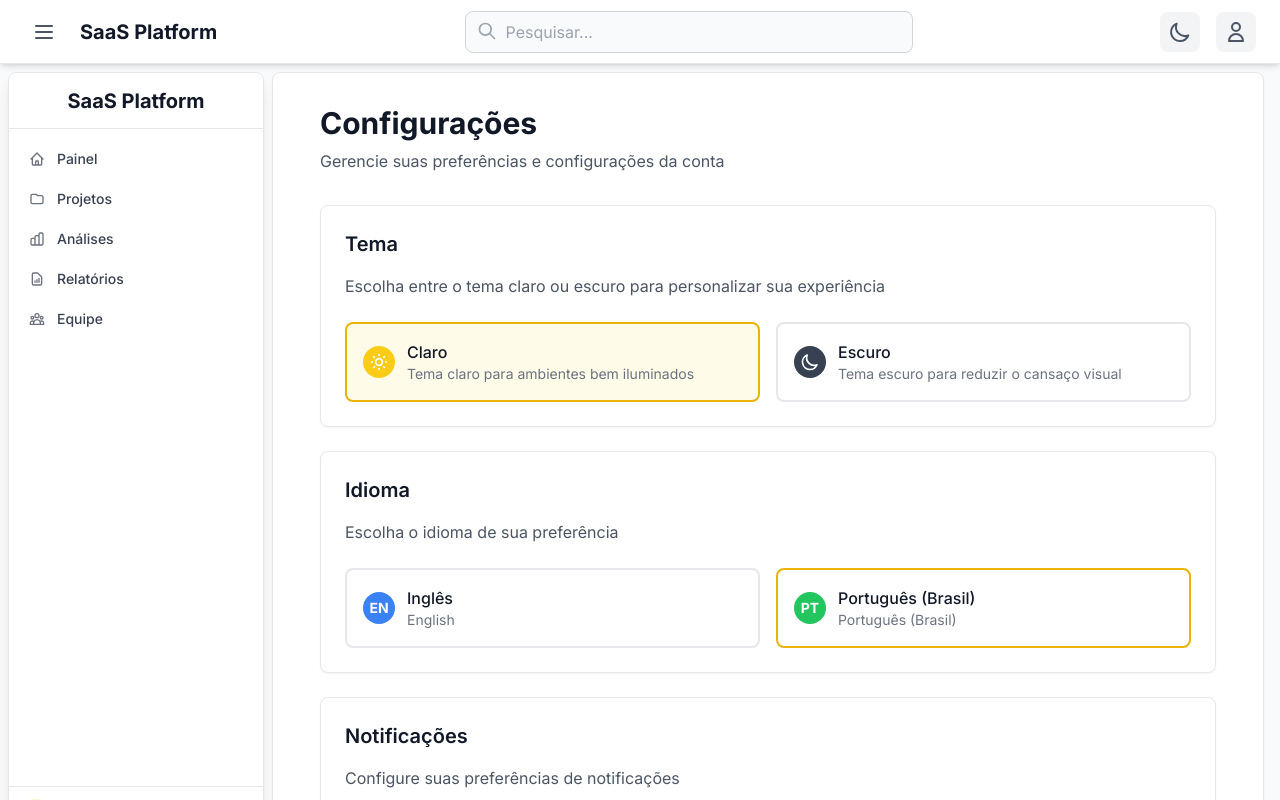
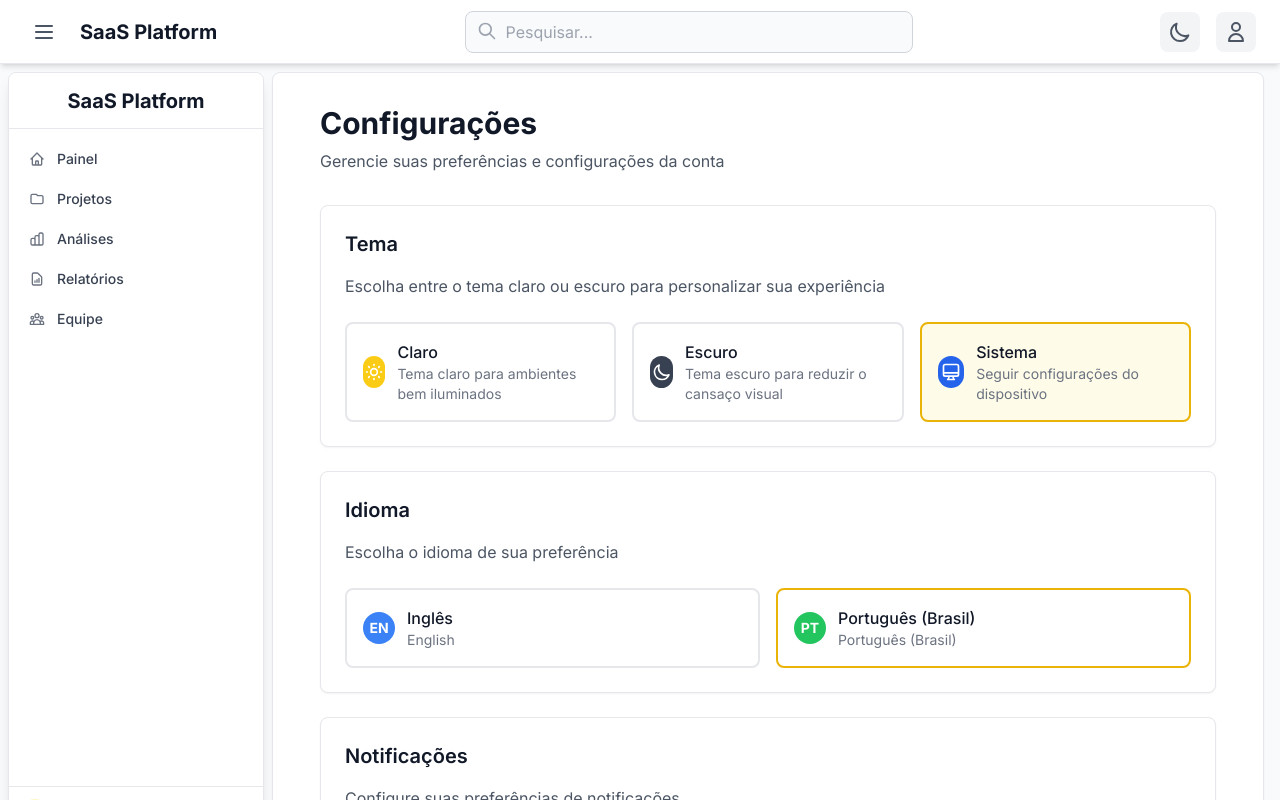
Before and after one commit to alencarconsultorias/template-saas-web, a Next.js app in the folder tsaas-web/: page /dashboard/settings in a window 1280 px wide. Shown: the top 800 px of the page. Built offline with nearby package versions, Linux system fonts and the light colour scheme; no server answers.

Commit message:
fix(TSAAS-209): darkmode-forms-fix

```diff
--- a/tsaas-web/src/app/(auth)/forgot-password/page.tsx
+++ b/tsaas-web/src/app/(auth)/forgot-password/page.tsx
@@ -51,7 +51,7 @@ export default function ForgotPasswordPage() {
       initial={{ opacity: 0, y: 20 }}
       animate={{ opacity: 1, y: 0 }}
       transition={{ duration: 0.5 }}
-      className="w-full max-w-md space-y-8 bg-white p-8 rounded-xl shadow-xl"
+      className="w-full max-w-md space-y-8 bg-white dark:bg-gray-900 p-8 rounded-xl shadow-xl border border-gray-200 dark:border-gray-700"
     >
       {/* Logo */}
       <div className="flex justify-center mb-8">
@@ -59,14 +59,14 @@ export default function ForgotPasswordPage() {
       </div>
 
       <div className="text-center">
-        <h2 className="text-3xl font-bold text-primary">{t("auth.forgotPassword.title")}</h2>
-        <p className="mt-2 text-gray-500">{t("auth.forgotPassword.subtitle")}</p>
+        <h2 className="text-3xl font-bold text-gray-900 dark:text-gray-100">{t("auth.forgotPassword.title")}</h2>
+        <p className="mt-2 text-gray-600 dark:text-gray-400">{t("auth.forgotPassword.subtitle")}</p>
       </div>
 
       {!isSubmitted ? (
         <form onSubmit={handleSubmit(onSubmit)} className="mt-8 space-y-6">
           <div>
-            <label htmlFor="email" className="text-sm font-medium text-gray-700">
+            <label htmlFor="email" className="text-sm font-medium text-gray-700 dark:text-gray-300">
               {t("auth.login.email")}
             </label>
             <input
@@ -79,8 +79,8 @@ export default function ForgotPasswordPage() {
               })}
               type="email"
               required
-              className={`mt-1 block w-full px-3 py-2 bg-gray-50 border rounded-md text-gray-900 focus:outline-none focus:ring-2 focus:ring-primary focus:border-transparent transition-colors ${
-                errors.email ? 'border-red-300 focus:ring-red-500' : 'border-gray-300'
+              className={`mt-1 block w-full px-3 py-2 bg-gray-50 dark:bg-gray-900 border border-gray-300 dark:border-gray-700 rounded-md text-gray-900 dark:text-gray-100 placeholder-gray-400 dark:placeholder-gray-500 focus:outline-none focus:ring-2 focus:ring-gold-600 focus:border-transparent transition-colors ${
+                errors.email ? 'border-red-300 focus:ring-red-500' : ''
               }`}
               placeholder={t("auth.login.emailPlaceholder")}
             />
@@ -92,17 +92,17 @@ export default function ForgotPasswordPage() {
           </div>
 
           {error && (
-            <div className="mb-4 p-4 bg-red-50 border border-red-200 rounded-lg text-red-700 text-sm">
+            <div className="mb-4 p-4 bg-red-50 dark:bg-red-500/10 border border-red-200 dark:border-red-500/20 rounded-lg text-red-700 dark:text-red-400 text-sm">
               <div className="text-center mb-3">
-                <svg className="w-5 h-5 mx-auto mb-2 text-red-500" fill="none" stroke="currentColor" viewBox="0 0 24 24">
+                <svg className="w-5 h-5 mx-auto mb-2 text-red-500 dark:text-red-400" fill="none" stroke="currentColor" viewBox="0 0 24 24">
                   <path strokeLinecap="round" strokeLinejoin="round" strokeWidth={2} d="M12 9v2m0 4h.01m-6.938 4h13.856c1.54 0 2.502-1.667 1.732-2.5L13.732 4c-.77-.833-1.964-.833-2.732 0L3.34 16.5c-.77.833.192 2.5 1.732 2.5z" />
                 </svg>
                 <p className="font-medium">{error}</p>
               </div>
 
               {errorType === "notFound" && (
-                <div className="text-center pt-2 border-t border-red-200">
-                  <p className="text-red-600 text-xs mb-2">{t("auth.forgotPassword.noAccount")}</p>
+                <div className="text-center pt-2 border-t border-red-200 dark:border-red-500/20">
+                  <p className="text-red-600 dark:text-red-400 text-xs mb-2">{t("auth.forgotPassword.noAccount")}</p>
                   <Link
                     href="/register"
                     className="inline-flex items-center text-xs text-gold-600 hover:text-gold-700 font-medium transition-colors"
@@ -124,7 +124,7 @@ export default function ForgotPasswordPage() {
             {t("auth.forgotPassword.submit")}
           </button>
 
-          <p className="text-center text-sm text-gray-500">
+          <p className="text-center text-sm text-gray-600 dark:text-gray-400">
             <Link href="/login" className="text-gold-600 hover:text-gold-500 transition-colors">
               {t("auth.forgotPassword.backToLogin")}
             </Link>
@@ -152,7 +152,7 @@ export default function ForgotPasswordPage() {
             </svg>
           </div>
           <h3 className="text-xl font-semibold text-gold-600">{t("auth.forgotPassword.successTitle")}</h3>
-          <p className="text-gray-500">
+          <p className="text-gray-600 dark:text-gray-400">
             {t("auth.forgotPassword.successMessage")}
           </p>
           <Link
--- a/tsaas-web/src/app/(auth)/register/page.tsx
+++ b/tsaas-web/src/app/(auth)/register/page.tsx
@@ -47,9 +47,9 @@ export default function RegisterPage() {
   };
 
   return (
-    <div className="min-h-screen flex items-center justify-center bg-gray-50 dark:bg-black">
+    <div className="min-h-screen flex items-center justify-center bg-gray-50 dark:bg-gray-900">
       <div className="w-full max-w-md p-4">
-        <div className="bg-white dark:bg-black rounded-2xl shadow-xl p-8 border border-gray-200 dark:border-gray-800">
+        <div className="bg-white dark:bg-gray-900 rounded-2xl shadow-xl p-8 border border-gray-200 dark:border-gray-700">
           {/* Logo */}
           <div className="flex justify-center mb-8">
             <LogoLogin className="w-64 h-20" />
--- a/tsaas-web/src/app/dashboard/settings/page.tsx
+++ b/tsaas-web/src/app/dashboard/settings/page.tsx
@@ -28,7 +28,7 @@ export default function SettingsPage() {
             Escolha entre o tema claro ou escuro para personalizar sua experiência
           </p>
 
-          <div className="grid grid-cols-1 md:grid-cols-2 gap-4">
+          <div className="grid grid-cols-1 md:grid-cols-3 gap-4">
             {/* Light Theme Option */}
             <button
               onClick={() => setTheme('light')}
@@ -76,6 +76,32 @@ export default function SettingsPage() {
                   </div>
                   <div className="text-sm text-gray-500 dark:text-gray-400">
                     Tema escuro para reduzir o cansaço visual
+                  </div>
+                </div>
+              </div>
+            </button>
+
+            {/* System Theme Option */}
+            <button
+              onClick={() => setTheme('system')}
+              className={`p-4 rounded-lg border-2 transition-all ${
+                theme === 'system'
+                  ? 'border-gold-500 bg-gold-50 dark:bg-gold-500/10'
+                  : 'border-gray-200 dark:border-gray-600 hover:border-gold-300 dark:hover:border-gold-600'
+              }`}
+            >
+              <div className="flex items-center space-x-3">
+                <div className="w-8 h-8 rounded-full bg-blue-600 flex items-center justify-center">
+                  <svg className="w-5 h-5 text-white" fill="none" stroke="currentColor" viewBox="0 0 24 24">
+                    <path strokeLinecap="round" strokeLinejoin="round" strokeWidth={2} d="M9.75 17L9 20l-1 1h8l-1-1-.75-3M3 13h18M5 17h14a2 2 0 002-2V5a2 2 0 00-2-2H5a2 2 0 00-2 2v10a2 2 0 002 2z" />
+                  </svg>
+                </div>
+                <div className="text-left">
+                  <div className="font-medium text-gray-900 dark:text-white">
+                    Sistema
+                  </div>
+                  <div className="text-sm text-gray-500 dark:text-gray-400">
+                    Seguir configurações do dispositivo
                   </div>
                 </div>
               </div>
--- a/tsaas-web/src/contexts/ThemeContext.tsx
+++ b/tsaas-web/src/contexts/ThemeContext.tsx
@@ -2,7 +2,7 @@
 
 import React, { createContext, useContext, useState, useEffect, ReactNode } from 'react';
 
-type Theme = 'light' | 'dark';
+type Theme = 'light' | 'dark' | 'system';
 
 interface ThemeContextType {
   theme: Theme;
@@ -13,30 +13,55 @@ interface ThemeContextType {
 const ThemeContext = createContext<ThemeContextType | undefined>(undefined);
 
 export function ThemeProvider({ children }: { children: ReactNode }) {
-  const [theme, setThemeState] = useState<Theme>('light');
+  const [theme, setThemeState] = useState<Theme>('system');
+
+  // Função para obter o tema efetivo baseado na preferência
+  const getEffectiveTheme = (themePreference: Theme): 'light' | 'dark' => {
+    if (themePreference === 'system') {
+      return window.matchMedia('(prefers-color-scheme: dark)').matches ? 'dark' : 'light';
+    }
+    return themePreference;
+  };
 
   // Carregar tema do localStorage na inicialização
   useEffect(() => {
     const savedTheme = localStorage.getItem('theme') as Theme;
-    if (savedTheme) {
+    if (savedTheme && ['light', 'dark', 'system'].includes(savedTheme)) {
       setThemeState(savedTheme);
     } else {
-      // Verificar preferência do sistema
-      const prefersDark = window.matchMedia('(prefers-color-scheme: dark)').matches;
-      setThemeState(prefersDark ? 'dark' : 'light');
+      setThemeState('system');
     }
   }, []);
 
   // Aplicar tema ao documento
   useEffect(() => {
     const root = document.documentElement;
+    const effectiveTheme = getEffectiveTheme(theme);
+
     root.classList.remove('light', 'dark');
-    root.classList.add(theme);
+    root.classList.add(effectiveTheme);
     localStorage.setItem('theme', theme);
+
+    // Listener para mudanças na preferência do sistema
+    const mediaQuery = window.matchMedia('(prefers-color-scheme: dark)');
+    const handleChange = () => {
+      if (theme === 'system') {
+        const newEffectiveTheme = getEffectiveTheme('system');
+        root.classList.remove('light', 'dark');
+        root.classList.add(newEffectiveTheme);
+      }
+    };
+
+    mediaQuery.addEventListener('change', handleChange);
+    return () => mediaQuery.removeEventListener('change', handleChange);
   }, [theme]);
 
   const toggleTheme = () => {
-    setThemeState(prev => prev === 'light' ? 'dark' : 'light');
+    setThemeState(prev => {
+      if (prev === 'light') return 'dark';
+      if (prev === 'dark') return 'system';
+      return 'light';
+    });
   };
 
   const setTheme = (newTheme: Theme) => {
```
